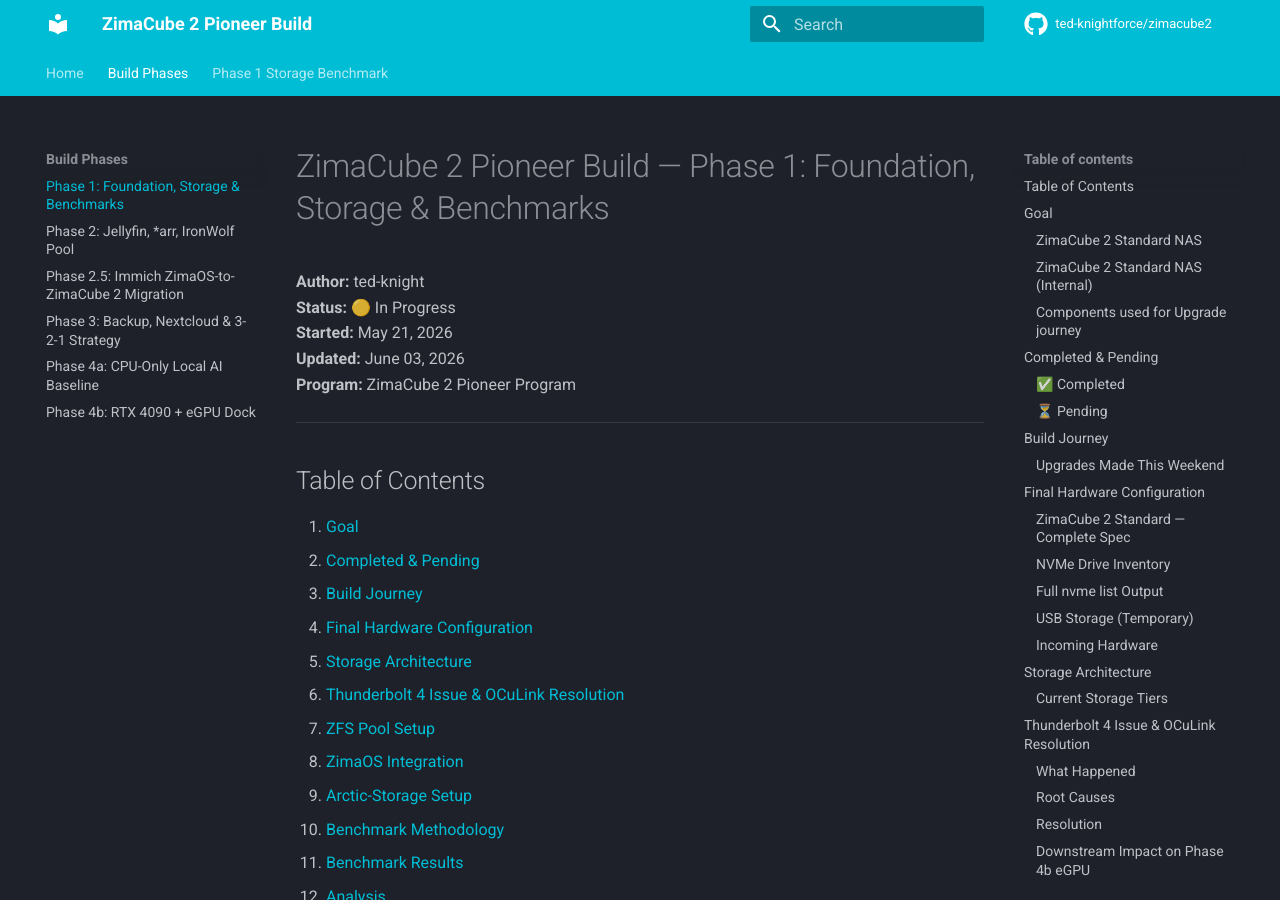
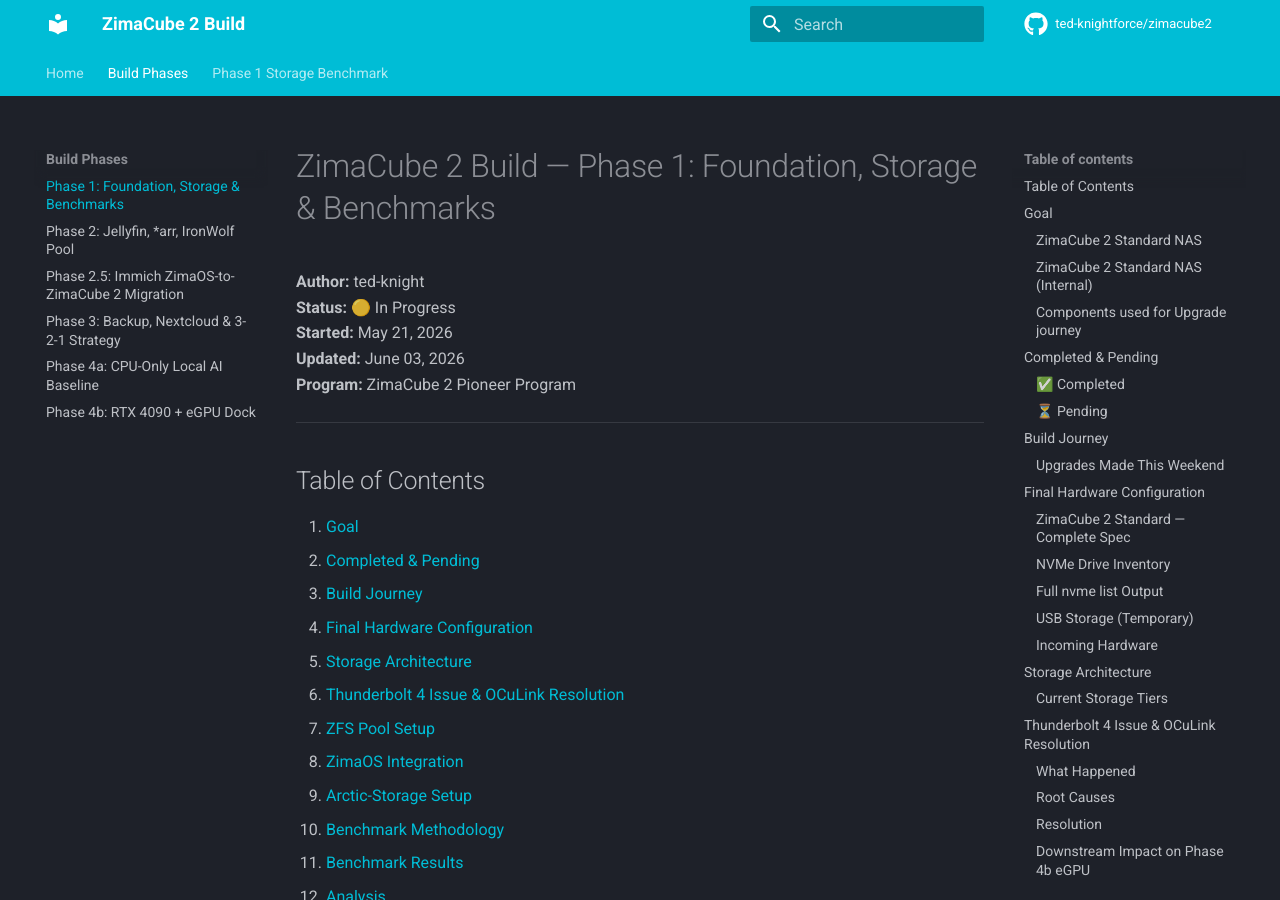
Before and after one commit to ted-knightforce/zimacube2, an MkDocs documentation site: the page built from docs/phases/01-foundation.md, in a window 1280 px wide and 900 px high. Built offline with MkDocs 1.6.1 and Material for MkDocs 9.7.7, drawn with Linux system fonts in a browser that asks for light colours; comment, search, counter and statistics services are not loaded; some of the changed text lies outside the part shown.

Commit message:
Rename site title: ZimaCube 2 Pioneer Build → ZimaCube 2 Build

```diff
--- a/docs/phases/01-foundation.md
+++ b/docs/phases/01-foundation.md
@@ -1,4 +1,4 @@
-# ZimaCube 2 Pioneer Build — Phase 1: Foundation, Storage & Benchmarks
+# ZimaCube 2 Build — Phase 1: Foundation, Storage & Benchmarks
 
 **Author:** ted-knight
 **Status:** 🟡 In Progress
@@ -697,8 +697,8 @@
 | Immich photo library files | Arctic-Storage | `/DATA/Gallery/immich` — standard ZimaOS path on P510 NVMe |
 | Immich PostgreSQL database | Arctic-Storage | High random IOPS; ZFS ARC partially compensates but sub-ms beats 8.7ms |
 | Immich ML model cache | Arctic-Storage | Low latency random reads for inference |
-| VM disk images | Glacier | Large sequential I/O, RAIDZ1 redundancy |
-| Documents | Glacier | ZFS checksums + snapshots for integrity |
+| VM disk images | glacier | Large sequential I/O, RAIDZ1 redundancy |
+| Documents | glacier | ZFS checksums + snapshots for integrity |
 | Cold media (arriving) | `ironwolf` | Capacity and cost-per-TB; sequential access only |
 
 ---
--- a/mkdocs.yml
+++ b/mkdocs.yml
@@ -1,4 +1,4 @@
-site_name: ZimaCube 2 Pioneer Build
+site_name: ZimaCube 2 Build
 site_description: Documenting the full journey of building a tiered-storage, AI-capable self-hosting server on a ZimaCube 2 Standard — from unboxing to local LLMs, media streaming, and own-device privacy.
 site_author: ted-knight
 site_url: https://ted-knightforce.github.io/zimacube2
```
Also changed, not shown: README.md (+2 -2 lines), docs/index.md (+1 -1 lines).
